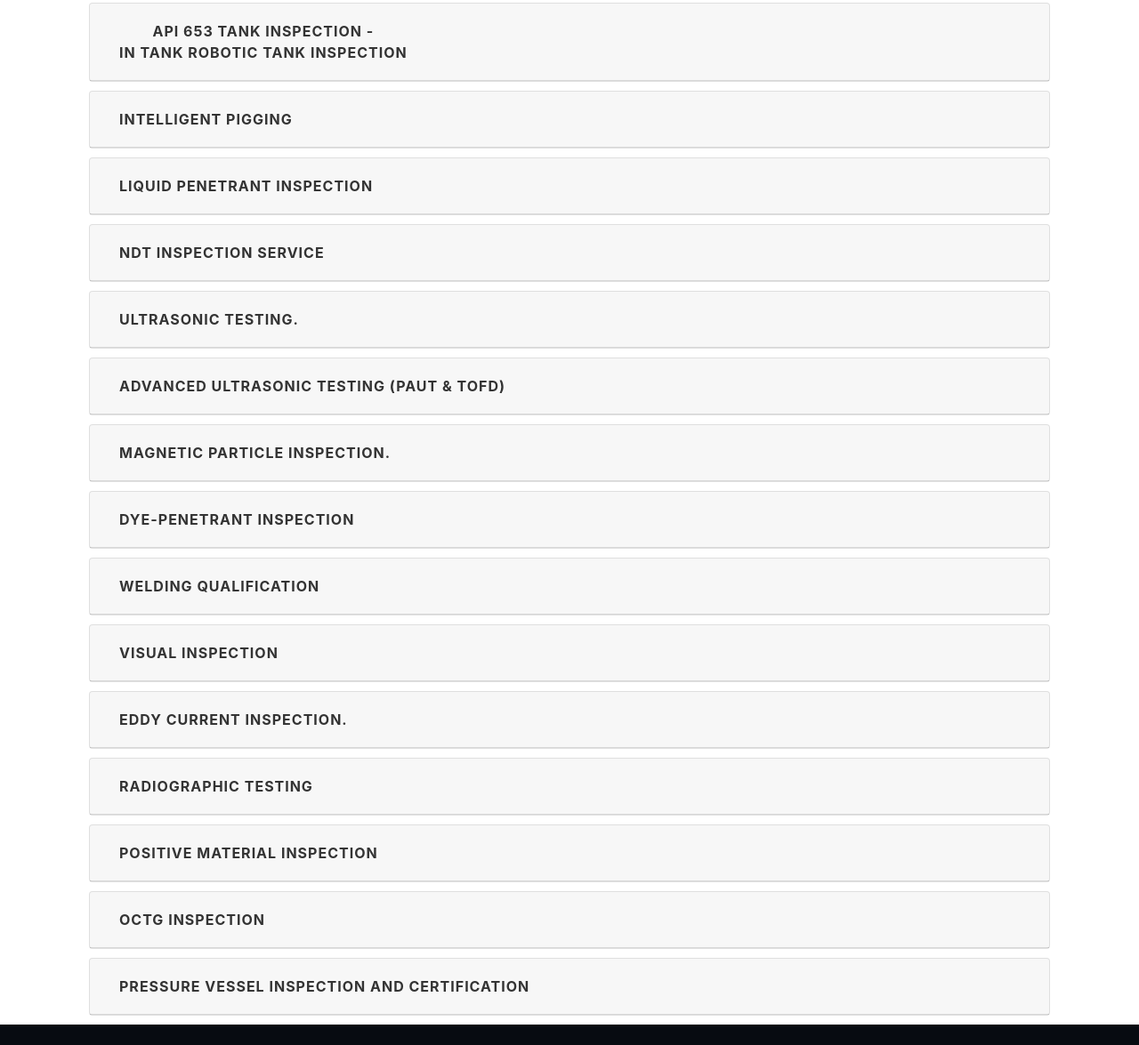
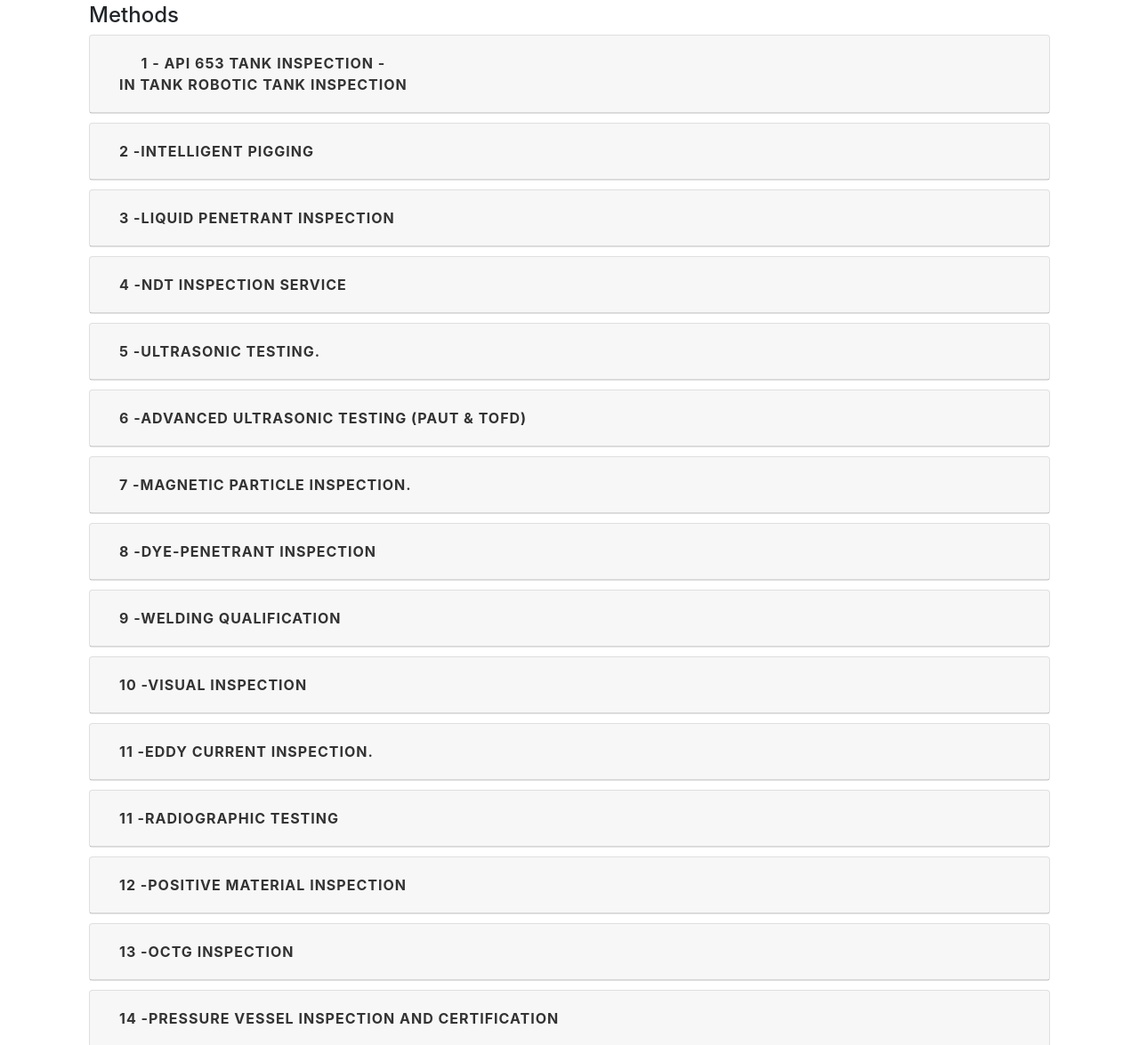
Before and after one commit to KaKebe-Technologies-Limited/EENSL, a plain HTML site: page ndt.html in a window 1280 px wide. Shown: the part 2062-3237 px from the top of the page at 89% size. Drawn offline with nearby package versions, Linux system fonts and the light colour scheme; a script that the page names is missing; a small style sheet from the web is missing.

Commit message:
corrections on nubmers

```diff
--- a/ndt.html
+++ b/ndt.html
@@ -197,17 +197,17 @@
                                 <p>We offer specialised welding services for a wide range of materials including Copper, Brass, Stainless steel, and all forms of Carbon steel. We not only  have the ability to perform a variety of different welding disciplines, from MiG, Tig, SMAW, and FCAW. But we also adhere to all unique requirements and procedures that may be required by clients.</p>
 
 
-
             </div>
         </div>
 
      <div class="container">
         <div id="accordion">
+            <h4>Methods</h4>
             <div class="card">
               <div class="card-header" id="headingOne">
                 <h5 class="mb-0">
                   <button class="btn btn-link" data-toggle="collapse" data-target="#collapseOne" aria-expanded="true" aria-controls="collapseOne">
-                    API 653 Tank inspection - <br>In tank Robotic Tank Inspection
+                    1 - API 653 Tank inspection - <br>In tank Robotic Tank Inspection
                   </button>
                 </h5>
               </div>
@@ -232,7 +232,7 @@
               <div class="card-header" id="headingTwo">
                 <h5 class="mb-0">
                   <button class="btn btn-link collapsed" data-toggle="collapse" data-target="#collapseTwo" aria-expanded="false" aria-controls="collapseTwo">
-                    Intelligent pigging
+                    2 -Intelligent pigging
                   </button>
                 </h5>
               </div>
@@ -250,7 +250,7 @@
               <div class="card-header" id="headingThree">
                 <h5 class="mb-0">
                   <button class="btn btn-link collapsed" data-toggle="collapse" data-target="#collapseThree" aria-expanded="false" aria-controls="collapseThree">
-                    Liquid Penetrant Inspection
+                    3 -Liquid Penetrant Inspection
                   </button>
                 </h5>
               </div>
@@ -269,7 +269,7 @@
             <div class="card-header" id="headingFour">
               <h5 class="mb-0">
                 <button class="btn btn-link collapsed" data-toggle="collapse" data-target="#collapseFour" aria-expanded="false" aria-controls="collapseFour">
-                    NDT INSPECTION SERVICE
+                    4 -NDT INSPECTION SERVICE
                 </button>
               </h5>
             </div>
@@ -292,7 +292,7 @@
         <div class="card-header" id="headingFive">
           <h5 class="mb-0">
             <button class="btn btn-link collapsed" data-toggle="collapse" data-target="#collapseFive" aria-expanded="false" aria-controls="collapseFive">
-                ULTRASONIC TESTING.
+                5 -ULTRASONIC TESTING.
             </button>
           </h5>
         </div>
@@ -332,7 +332,7 @@
             <div class="card-header" id="headingSix">
               <h5 class="mb-0">
                 <button class="btn btn-link collapsed" data-toggle="collapse" data-target="#collapseSix" aria-expanded="false" aria-controls="collapseSix">
-                    ADVANCED ULTRASONIC TESTING (PAUT & TOFD)
+                    6 -ADVANCED ULTRASONIC TESTING (PAUT & TOFD)
                 </button>
               </h5>
             </div>
@@ -365,7 +365,7 @@
         <div class="card-header" id="headingSeven">
           <h5 class="mb-0">
             <button class="btn btn-link collapsed" data-toggle="collapse" data-target="#collapseSeven" aria-expanded="false" aria-controls="collapseSeven">
-                MAGNETIC PARTICLE INSPECTION.
+                7 -MAGNETIC PARTICLE INSPECTION.
             </button>
           </h5>
         </div>
@@ -388,7 +388,7 @@
     <div class="card-header" id="headingEight">
       <h5 class="mb-0">
         <button class="btn btn-link collapsed" data-toggle="collapse" data-target="#collapseEight" aria-expanded="false" aria-controls="collapseEight">
-            DYE-PENETRANT INSPECTION
+            8 -DYE-PENETRANT INSPECTION
         </button>
       </h5>
     </div>
@@ -421,7 +421,7 @@
     <div class="card-header" id="headingNine">
       <h5 class="mb-0">
         <button class="btn btn-link collapsed" data-toggle="collapse" data-target="#collapseNine" aria-expanded="false" aria-controls="collapseNine">
-            WELDING QUALIFICATION
+            9 -WELDING QUALIFICATION
         </button>
       </h5>
     </div>
@@ -454,7 +454,7 @@
     <div class="card-header" id="headingTen">
       <h5 class="mb-0">
         <button class="btn btn-link collapsed" data-toggle="collapse" data-target="#collapseTen" aria-expanded="false" aria-controls="collapseTen">
-            VISUAL INSPECTION
+            10 -VISUAL INSPECTION
         </button>
       </h5>
     </div>
@@ -478,7 +478,7 @@
     <div class="card-header" id="headingEleven">
       <h5 class="mb-0">
         <button class="btn btn-link collapsed" data-toggle="collapse" data-target="#collapseEleven" aria-expanded="false" aria-controls="collapseEleven">
-            EDDY CURRENT INSPECTION.
+            11 -EDDY CURRENT INSPECTION.
         </button>
       </h5>
     </div>
@@ -500,7 +500,7 @@
     <div class="card-header" id="headingThirteen">
       <h5 class="mb-0">
         <button class="btn btn-link collapsed" data-toggle="collapse" data-target="#collapseThirteen" aria-expanded="false" aria-controls="collapseThirteen">
-            RADIOGRAPHIC TESTING
+            11 -RADIOGRAPHIC TESTING
         </button>
       </h5>
     </div>
@@ -541,7 +541,7 @@
     <div class="card-header" id="headingFourteen">
       <h5 class="mb-0">
         <button class="btn btn-link collapsed" data-toggle="collapse" data-target="#collapseFourteen" aria-expanded="false" aria-controls="collapseFourteen">
-            POSITIVE MATERIAL INSPECTION
+            12 -POSITIVE MATERIAL INSPECTION
         </button>
       </h5>
     </div>
@@ -566,7 +566,7 @@
     <div class="card-header" id="headingFifteen">
       <h5 class="mb-0">
         <button class="btn btn-link collapsed" data-toggle="collapse" data-target="#collapseFifteen" aria-expanded="false" aria-controls="collapseFifteen">
-            OCTG INSPECTION
+            13 -OCTG INSPECTION
         </button>
       </h5>
     </div>
@@ -589,7 +589,7 @@
     <div class="card-header" id="headingSixteen">
       <h5 class="mb-0">
         <button class="btn btn-link collapsed" data-toggle="collapse" data-target="#collapseSixteen" aria-expanded="false" aria-controls="collapseSixteen">
-            PRESSURE VESSEL INSPECTION AND CERTIFICATION
+            14 -PRESSURE VESSEL INSPECTION AND CERTIFICATION
         </button>
       </h5>
     </div>
```
